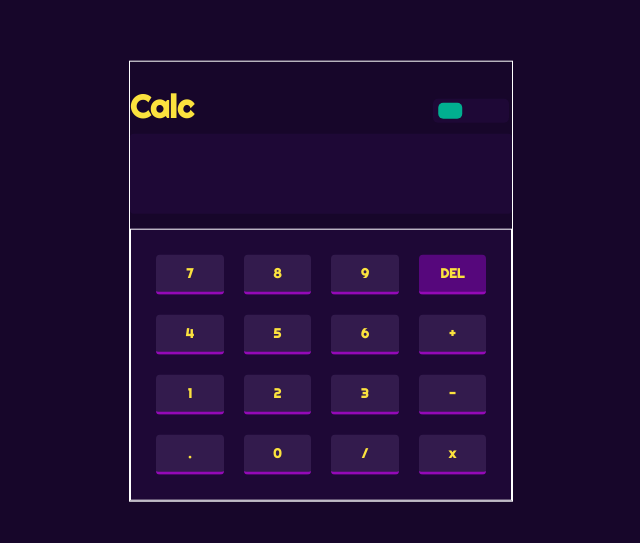
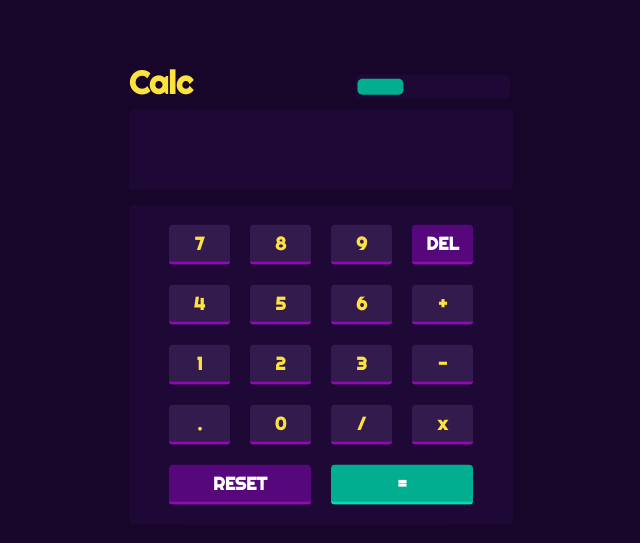
Before and after one commit to Grekalimbus/Calculator-TS, a React (Create React App) app: page / in a window 1280 px wide. Shown: the part 119-662 px from the top of the page, without its empty margins (319-959 px from the left). Built offline with nearby package versions, Linux system fonts and the light colour scheme.

Commit message:
ready all styles

```diff
--- a/src/components/calculator/Calculator.tsx
+++ b/src/components/calculator/Calculator.tsx
@@ -11,15 +11,17 @@ const CalculatorWrapper = styled.div`
   transform: translate(-50%, -50%);
   margin: auto;
   width: 30%;
-  border: 1px solid white;
   color: ${(props) => props.theme.color};
   @media (max-width: 1250px) {
+    width: 40%;
+  }
+  @media (max-width: 999px) {
     width: 45%;
   }
-  @media (max-width: 999px) {
-    width: 65%;
+  @media (max-width: 825px) {
+    width: 55%;
   }
-  @media (max-width: 825px) {
+  @media (max-width: 545px) {
     width: 70%;
   }
   @media (max-width: 425px) {
@@ -34,14 +36,17 @@ const WrapperButtons = styled.div`
   align-items: center;
   width: 100%;
   margin-top: 15px;
-  padding: 15px;
+  padding: 10px 30px 10px 30px;
+  border-radius: 5px;
   background: ${(props) => props.theme.backgroundUnderButtons};
-  border: 1px solid white;
+  @media (max-width: 825px) {
+    padding: 10px;
+  }
 `;
 
 const LineButtons = styled.div`
   display: flex;
-  justify-content: center;
+  justify-content: space-between;
   align-items: center;
   width: 100%;
 `;
@@ -53,6 +58,7 @@ const Calculator = () => {
     ['4', '5', '6', '+'],
     ['1', '2', '3', '-'],
     ['.', '0', '/', 'x'],
+    ['RESET', '='],
   ];
 
   const handleInputChange = (e: React.ChangeEvent<HTMLInputElement>) => {
--- a/src/components/calculator/CalculatorButton.tsx
+++ b/src/components/calculator/CalculatorButton.tsx
@@ -3,24 +3,48 @@ import styled, { useTheme } from 'styled-components';
 
 const Button = styled.button`
   display: block;
-  width: 20%;
   height: 40px;
   margin: 10px;
+  font-size: 18px;
   border-radius: 4px;
-  border-bottom: 3px solid ${(props) => props.theme.buttonNumber.border};
   color: ${(props) => props.theme.buttonNumber.color};
 `;
 
 const CalculatorButton: FC<{ value: string }> = ({ value }) => {
   const theme = useTheme();
   const pickThemeColorButton = (value: string) => {
-    if (['DEL', '=', 'RESET'].includes(value)) {
-      return theme.buttonSide.background;
+    if (['DEL'].includes(value)) {
+      return {
+        background: theme.buttonSide.background,
+        borderBottom: `3px solid ${theme.buttonSide.border}`,
+        color: theme.buttonSide.color,
+        width: '20%',
+      };
     }
-    return theme.buttonNumber.background;
+    if (['RESET'].includes(value)) {
+      return {
+        background: theme.buttonSide.background,
+        borderBottom: `3px solid ${theme.buttonSide.border}`,
+        color: theme.buttonSide.color,
+        width: '46%',
+      };
+    }
+    if (['='].includes(value)) {
+      return {
+        background: theme.buttonResult.background,
+        borderBottom: `3px solid ${theme.buttonResult.border}`,
+        color: theme.buttonResult.color,
+        width: '46%',
+      };
+    }
+    return {
+      background: theme.buttonNumber.background,
+      borderBottom: `3px solid ${theme.buttonNumber.border}`,
+      width: '20%',
+    };
   };
 
-  return <Button style={{ background: `${pickThemeColorButton(value)}` }}>{value}</Button>;
+  return <Button style={pickThemeColorButton(value)}>{value}</Button>;
 };
 
 export default CalculatorButton;
--- a/src/components/calculator/ToggleTheme.tsx
+++ b/src/components/calculator/ToggleTheme.tsx
@@ -1,13 +1,14 @@
 import React, { useState } from 'react';
 import styled from 'styled-components';
-import { useAppDispatch, useAppSelector } from '../../hook';
+import { useAppDispatch } from '../../hook';
 import { changeTheme } from '../../store/themeSlice';
 
 const ToggleWrapper = styled.div`
   background: ${(props) => props.theme.fieldDisplay};
-  width: 20%;
+  width: 40%;
   height: 3vh;
   margin: 3px;
+  padding: 1px;
   border-radius: 5px;
   display: flex;
   align-items: center;
@@ -16,9 +17,8 @@ const ToggleWrapper = styled.div`
 
 const ToggleItem = styled.div<ToggleProps>`
   background: ${(props) => props.theme.buttonTheme};
-  width: 31.5%;
+  width: 30%;
   height: 70%;
-  margin: 5px;
   border-radius: 5px;
   transition: transform 0.2s ease-in-out;
   transform: translateX(${(props) => props.offset}%);
@@ -30,13 +30,14 @@ interface ToggleProps {
 
 const Toggletheme = () => {
   const dispatch = useAppDispatch();
-  const [clicks, setClicks] = useState<number>(0);
+  const clicks = Number(localStorage.getItem('toggleItem'));
 
   const handleToggle = () => {
-    setClicks(clicks + 1);
+    const incrementClick = clicks + 1;
+    localStorage.setItem('toggleItem', String(incrementClick));
   };
 
-  const newOffset = (clicks % 3) * 90;
+  const newOffset = (clicks % 3) * 110;
   return (
     <>
       <ToggleWrapper onClick={() => [dispatch(changeTheme('')), handleToggle()]}>
--- a/src/index.tsx
+++ b/src/index.tsx
@@ -5,6 +5,7 @@ import { Provider } from 'react-redux';
 import store from './store';
 import styled, { createGlobalStyle, ThemeProvider } from 'styled-components';
 import { useAppSelector } from './hook';
+import { Theme } from './store/themeSlice';
 
 const Global = createGlobalStyle`
 *{
@@ -34,8 +35,14 @@ const Global = createGlobalStyle`
 const Root = () => {
   const themes = useAppSelector((state) => state.theme.list);
   const themeFromLS = localStorage.getItem('theme');
+  const toggleItem = localStorage.getItem('toggleItem');
+  const parseThemeFromLS: Theme | null = themeFromLS ? JSON.parse(themeFromLS) : null;
 
-  if (!themeFromLS || themeFromLS?.length) {
+  useEffect(() => {
+    if (!toggleItem) {
+      localStorage.setItem('toggleItem', '0');
+    }
+    if (!parseThemeFromLS) {
       const themeObject = {
         id: '1',
         background: '#17062A',
@@ -59,14 +66,17 @@ const Root = () => {
         },
         buttonTheme: '#01AF90',
       };
-    localStorage.setItem('theme', JSON.stringify(themeObject));
+      localStorage.setItem('theme', JSON.stringify({ list: themeObject }));
     }
+  }, []);
 
   return (
+    themes && (
       <ThemeProvider theme={themes}>
         <Global />
         <App />
       </ThemeProvider>
+    )
   );
 };
 
--- a/src/store/themeSlice.ts
+++ b/src/store/themeSlice.ts
@@ -1,7 +1,7 @@
 import { createSlice, PayloadAction } from '@reduxjs/toolkit';
 
 
-type Theme = {
+export type Theme = {
     id:string
     background: string,
     fieldDisplay: string,
@@ -56,7 +56,7 @@ const initialState:ThemeSTate = {
 }
 
 const themeFromLS = localStorage.getItem('theme')
-const parseThemeFromLS = themeFromLS? {list: JSON.parse(themeFromLS)}: initialState
+const parseThemeFromLS = themeFromLS?  JSON.parse(themeFromLS): initialState
 
 const themeSlice = createSlice({
     name: 'theme',
@@ -87,7 +87,10 @@ const themeSlice = createSlice({
                 },
                 buttonTheme: '#9D4608',
               }
-            localStorage.setItem('theme', JSON.stringify(themeObject))
+            localStorage.setItem('theme', JSON.stringify({
+              ...state,
+              list: themeObject,
+            }))
             return {
               ...state,
               list: themeObject,
@@ -118,7 +121,10 @@ const themeSlice = createSlice({
                 },
                 buttonTheme: '#f96c5b',
               }
-            localStorage.setItem('theme', JSON.stringify(themeObject))
+            localStorage.setItem('theme', JSON.stringify({
+              ...state,
+              list: themeObject,
+            }))
             return {
               ...state,
               list: themeObject,
@@ -149,7 +155,10 @@ const themeSlice = createSlice({
               },
               buttonTheme: '#01AF90',
               }
-            localStorage.setItem('theme', JSON.stringify(themeObject))
+              localStorage.setItem('theme', JSON.stringify({
+                ...state,
+                list: themeObject,
+              }))
             return {
               ...state,
               list: themeObject,
--- a/src/styled.d.ts
+++ b/src/styled.d.ts
@@ -20,6 +20,7 @@ declare module "styled-components" {
     buttonResult: {
       background: string,
       border: string,
+      color:string
     },
     buttonTheme: string,
     }
```
Lines whose indentation alone changed are shown as unchanged.
